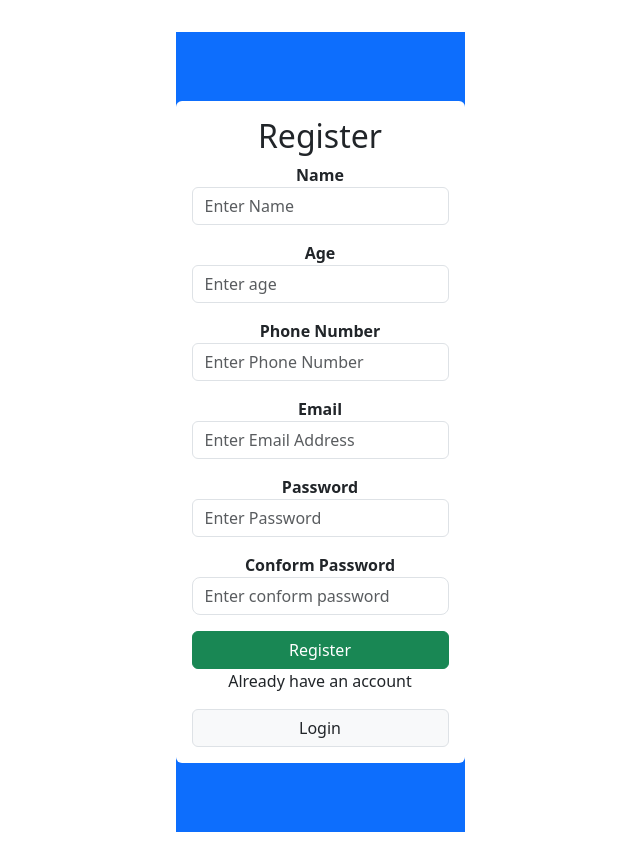
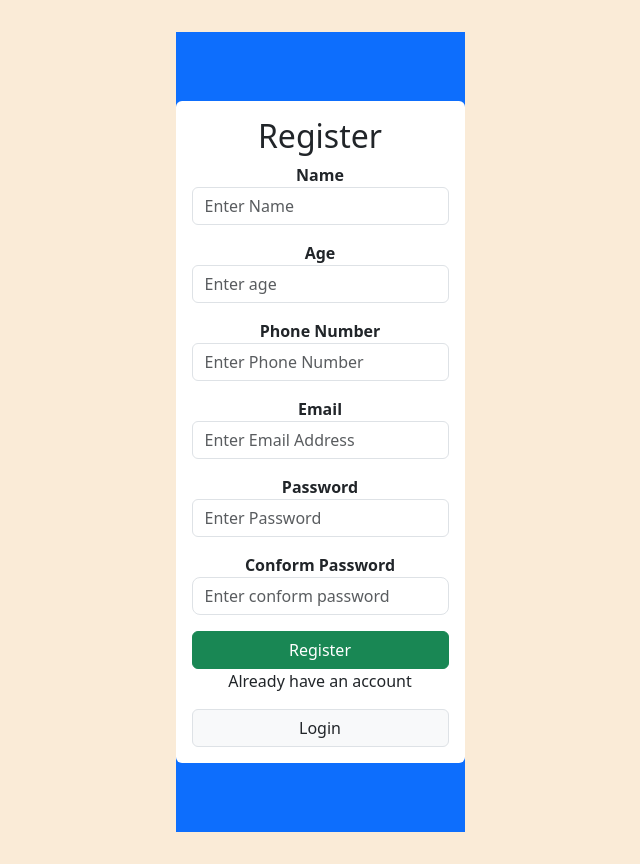
Before and after one commit to Velmurugan9566/simple_login, a React (Vite) app in the folder frontend/: page / in a window 1280 px wide. Shown: the whole page, without its empty margins (320-960 px from the left). Built offline with nearby package versions, Linux system fonts and the light colour scheme.

Commit message:
Update App.css

```diff
--- a/frontend/src/App.css
+++ b/frontend/src/App.css
@@ -5,7 +5,7 @@
   text-align: center;
 }
 body{
-  /* background-color: antiquewhite; */
+   background-color: antiquewhite;
 }
 
 .otp{
```
